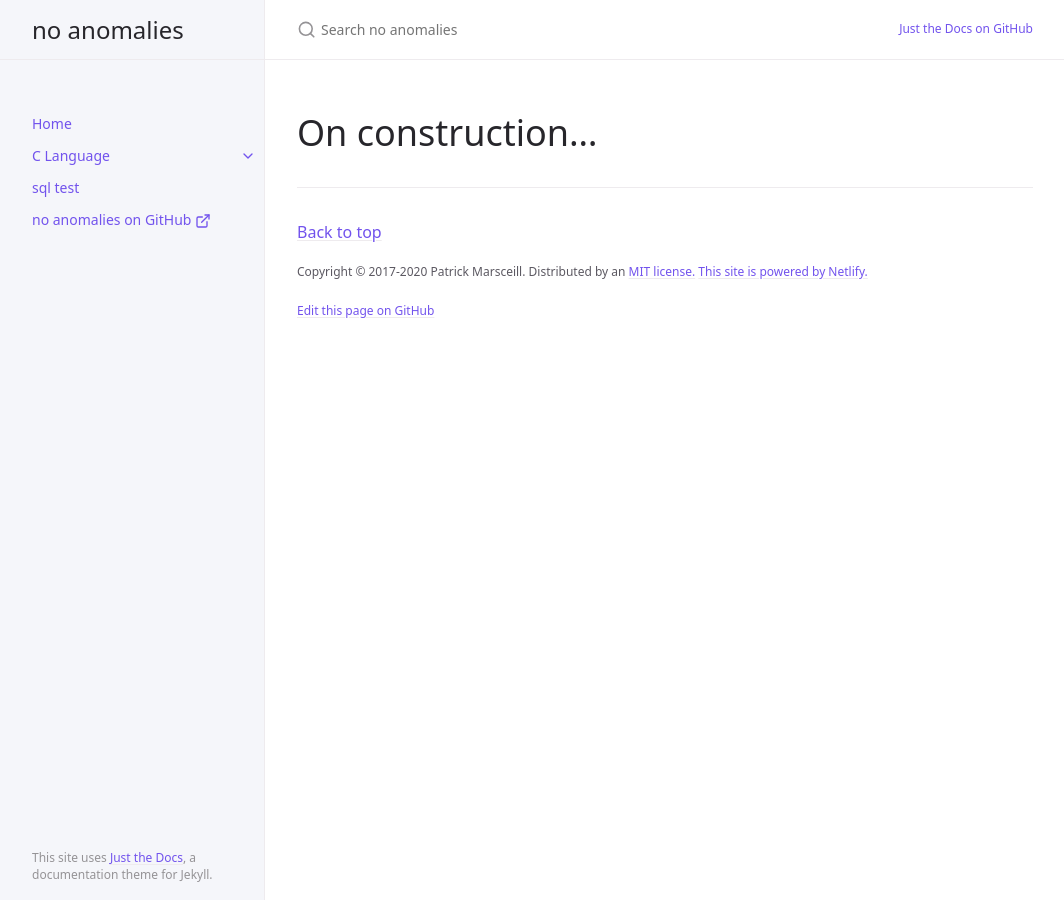
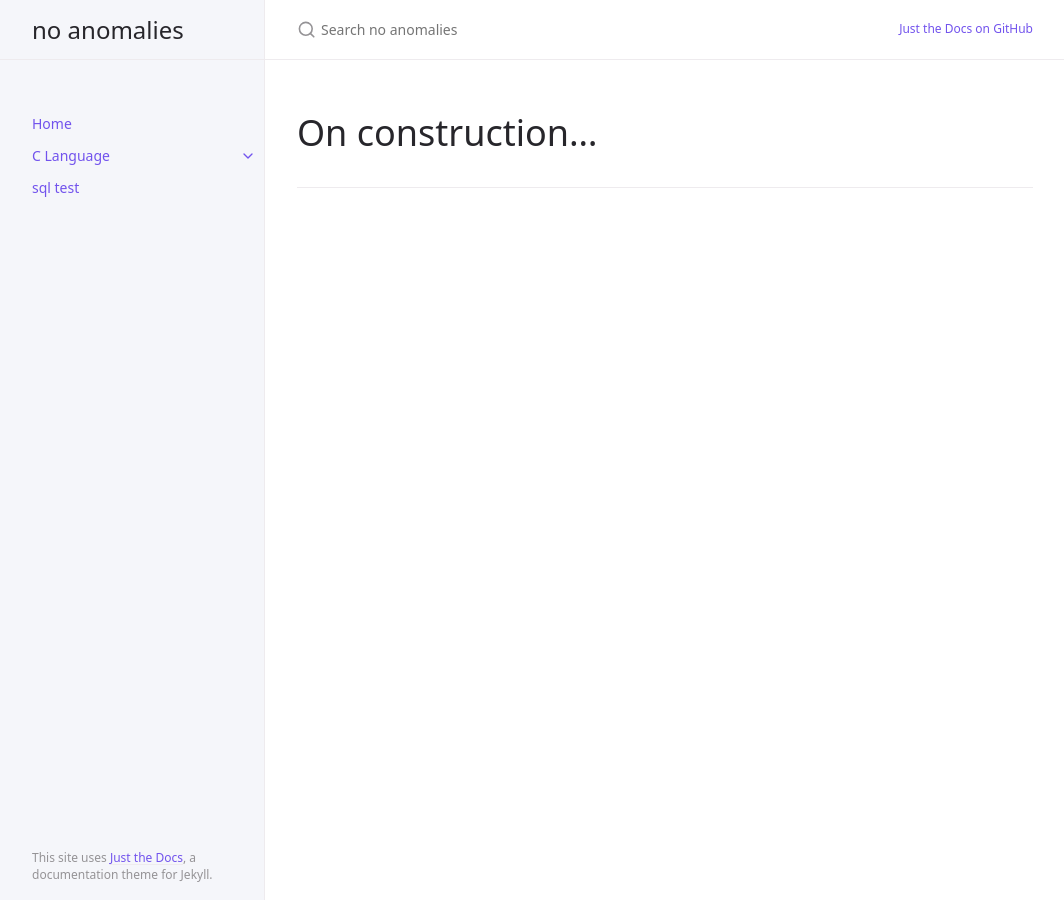
Before and after one commit to noanomal/noanomal.github.io, a Jekyll site: the page built from index.md, in a window 1280 px wide. Shown: the whole page, without its empty margins (107-1171 px from the left). Built offline with Jekyll 4.4.1, drawn with Linux system fonts in a browser that asks for light colours; cached includes are drawn as plain includes; part of the change alters nothing that is shown.

Commit message:
fixed config 250131

```diff
--- a/_config.yml
+++ b/_config.yml
@@ -114,7 +114,7 @@ aux_links:
     - "https://github.com/just-the-docs/just-the-docs"
 
 # Makes Aux links open in a new tab. Default is false
-aux_links_new_tab: false
+aux_links_new_tab: True
 
 # Enable or disable the side/mobile menu globally
 # Nav menu can also be selectively enabled or disabled using page variables or the minimal layout
@@ -125,9 +125,9 @@ nav_enabled: true
 nav_sort: case_sensitive # Capital letters sorted before lowercase
 
 # External navigation links
-nav_external_links:
-  - title: no anomalies on GitHub
-    url: https://github.com/noanomal/noanomal.github.io
+# nav_external_links:
+#   - title: no anomalies on GitHub
+#     url: https://github.com/noanomal/noanomal.github.io
 
 # Show navigation error report
 nav_error_report: true # default is false/nil.
@@ -140,17 +140,17 @@ liquid:
 # appears at the bottom of every page's main content
 
 # Back to top link
-back_to_top: true
+back_to_top: false
 back_to_top_text: "Back to top"
 
-footer_content: 'Copyright &copy; 2017-2020 Patrick Marsceill. Distributed by an <a href="https://github.com/just-the-docs/just-the-docs/tree/main/LICENSE.txt">MIT license.</a> <a href="https://www.netlify.com/">This site is powered by Netlify.</a>'
+#footer_content: 'Copyright &copy; 2017-2020 Patrick Marsceill. Distributed by an <a href="https://github.com/just-the-docs/just-the-docs/tree/main/LICENSE.txt">MIT license.</a> <a href="https://www.netlify.com/">This site is powered by Netlify.</a>'
 
 # Footer last edited timestamp
 last_edit_timestamp: true # show or hide edit time - page must have `last_modified_date` defined in the frontmatter
 last_edit_time_format: "%b %e %Y at %I:%M %p" # uses ruby's time format: https://ruby-doc.org/stdlib-2.7.0/libdoc/time/rdoc/Time.html
 
 # Footer "Edit this page on GitHub" link text
-gh_edit_link: true # show or hide edit this page link
+gh_edit_link: false # show or hide edit this page link
 gh_edit_link_text: "Edit this page on GitHub"
 gh_edit_repository: "https://github.com/just-the-docs/just-the-docs" # the github URL for your repo
 gh_edit_branch: "main" # the branch that your docs is served from
```
